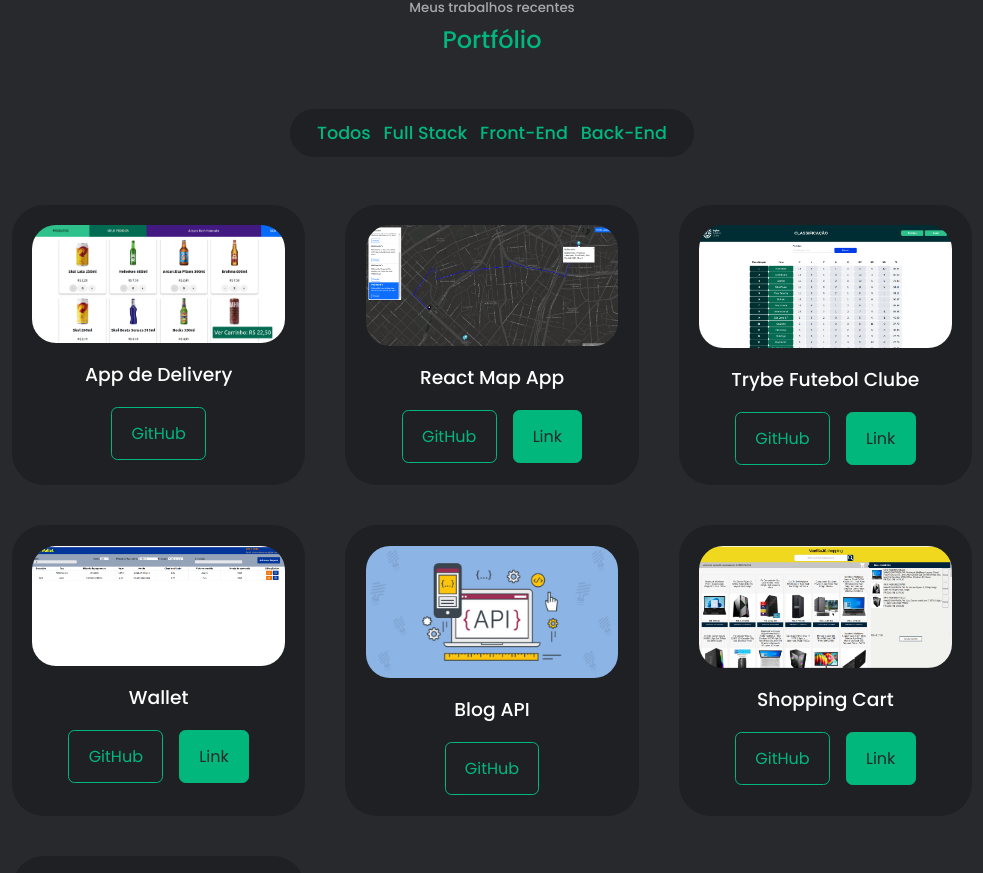
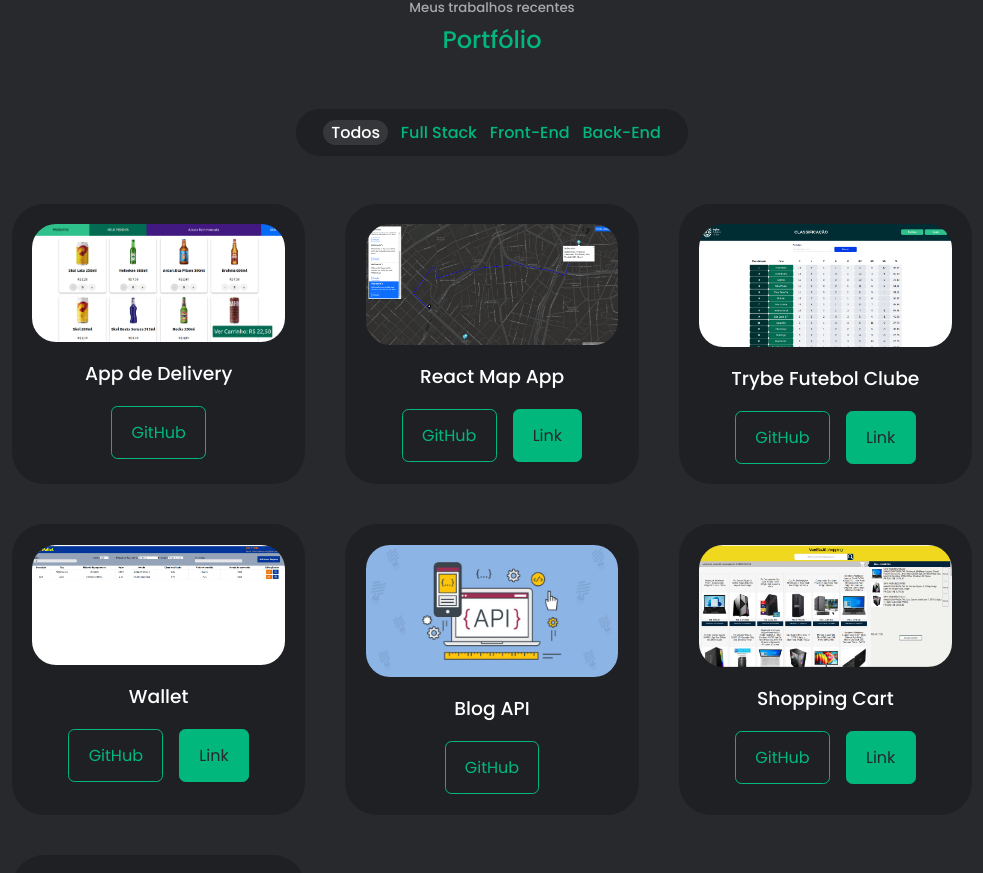
Before and after one commit to alissonrh/alissonrh.github.io, a React (Create React App) app: page / in a window 1280 px wide. Shown: the part 2060-2933 px from the top of the page, without its empty margins (148-1131 px from the left). Built offline with nearby package versions, Linux system fonts and the light colour scheme.

Commit message:
atualizei portfolio

```diff
--- a/src/components/portifolio/Portifolio.jsx
+++ b/src/components/portifolio/Portifolio.jsx
@@ -13,25 +13,28 @@ const Portifolio = () => {
       <div className='center'>
         <div className="container_buttons">
           <button
+            className={filter === 'all' ? 'active' : ''}
             type="button"
             onClick={() => setFilter('all')}
           >
             Todos
           </button>
           <button
+            className={filter === 'fullstack' ? 'active' : ''}
             type="button"
-
             onClick={() => setFilter('fullstack')}
           >
             Full Stack
           </button>
           <button
+            className={filter === 'frontend' ? 'active' : ''}
             type="button"
             onClick={() => setFilter('frontend')}
           >
             Front-End
           </button>
           <button
+            className={filter === 'backend' ? 'active' : ''}
             type="button"
             onClick={() => setFilter('backend')}
           >
--- a/src/components/portifolio/portifolio.css
+++ b/src/components/portifolio/portifolio.css
@@ -24,13 +24,24 @@
   background: var(--color-bg-varieant);
   color: var(--color-primary);
   font-family: 'Poppins', sans-serif;
-  font-size: 1.1rem;
+  font-size: 1rem;
   font-weight: 500;
   transition: var(--transition);
 }
 
+.container_buttons button.active {
+  color: var(--color-white);
+  border-radius: 1rem;
+  padding: 0 0.5rem 0 0.5rem;
+  background-color: rgba(255, 255, 255, 0.1);;
+}
+
 .container_buttons button:hover {
   color: var(--color-white);
+  border-radius: 1rem;
+  padding: 0 0.5rem 0 0.5rem;
+  background-color: rgba(255, 255, 255, 0.1);
+  cursor: pointer;
 }
 
 
@@ -60,6 +71,7 @@ article h3 {
   margin-top: 1rem;
 }
 
+
 @media screen and (max-width: 1024px) {
   .portfolio_container {
     grid-template-columns: 1fr 1fr;
```
Lines whose indentation alone changed are shown as unchanged.
